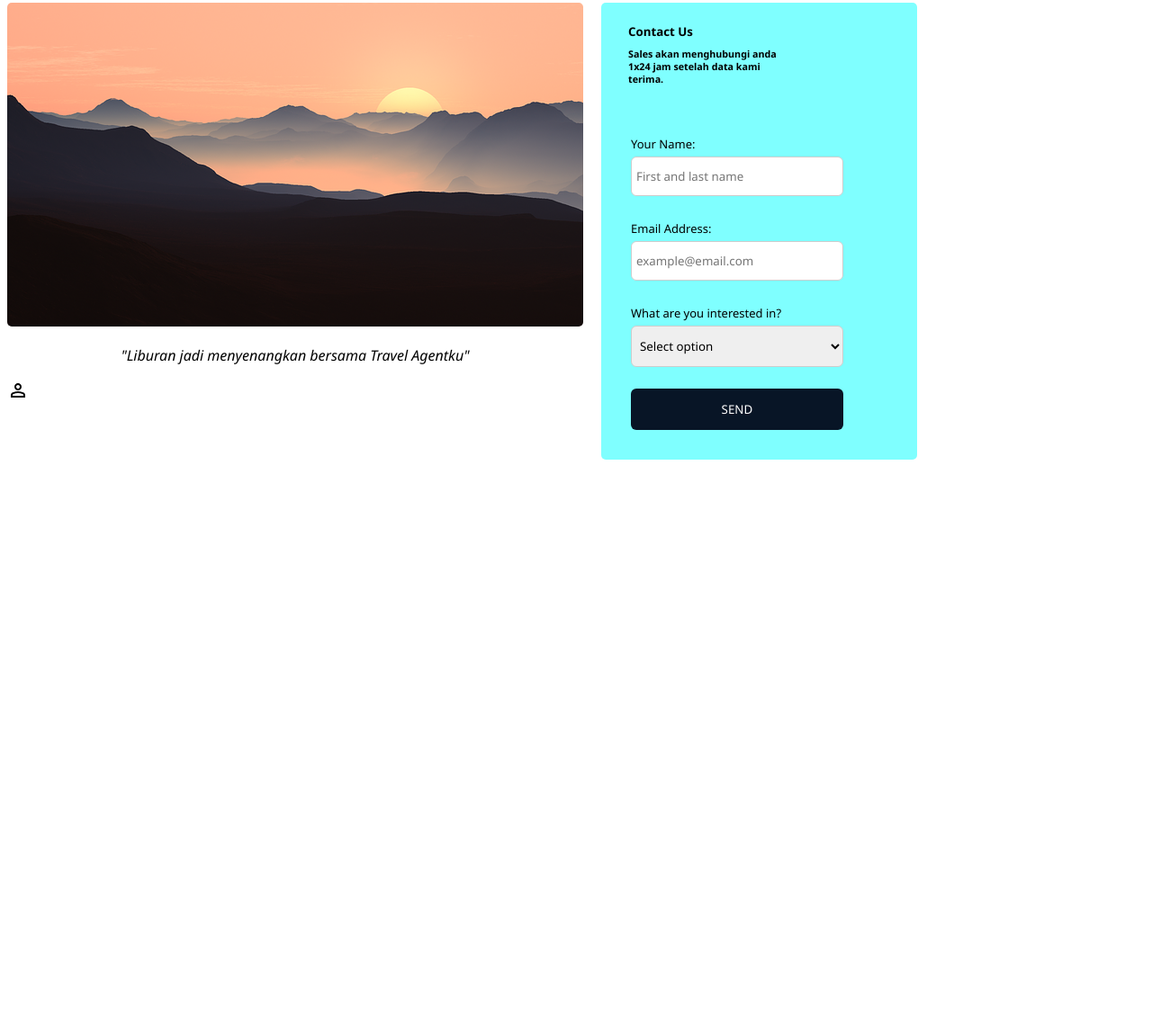
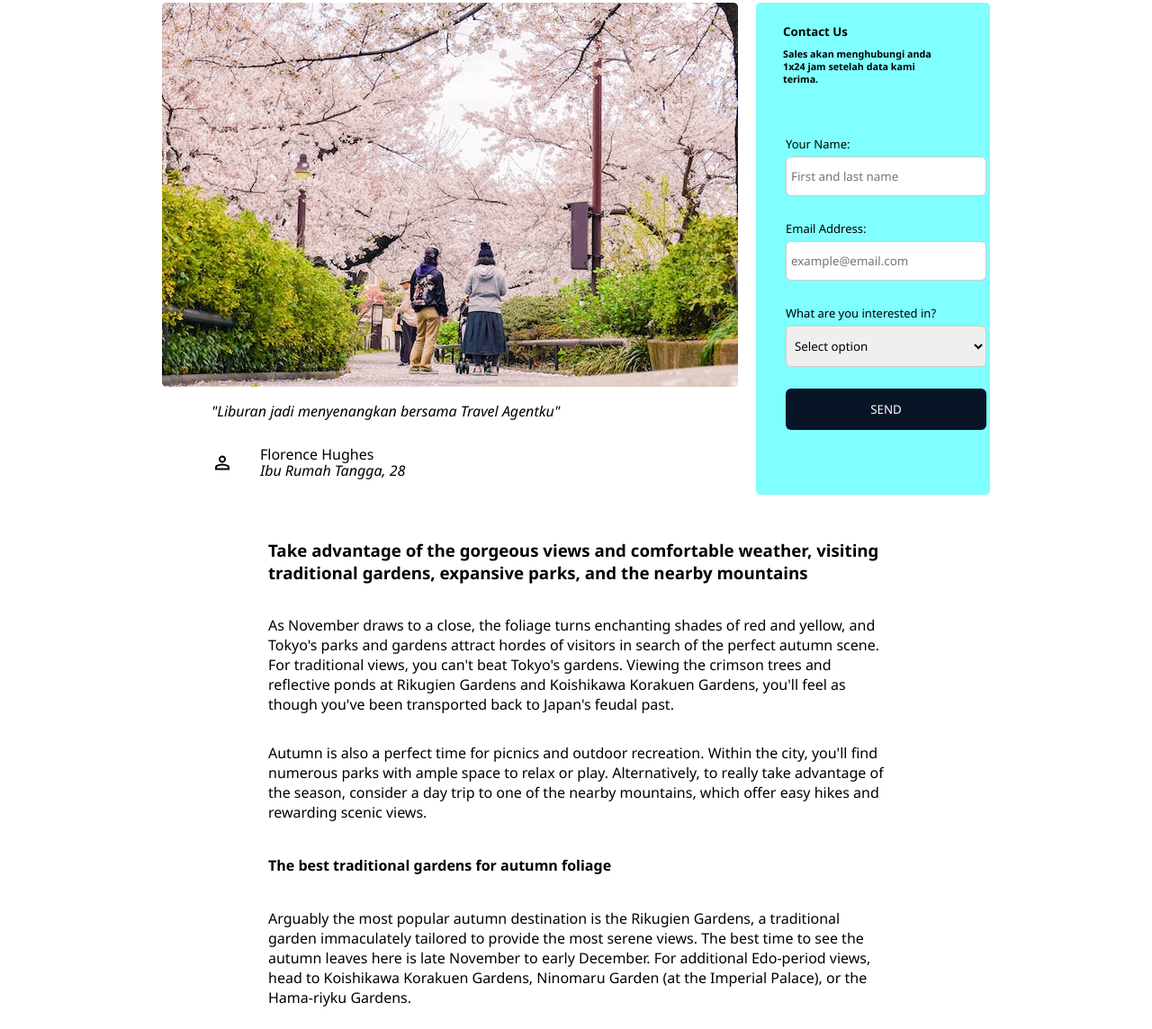
Before and after one commit to revou-fundamental-course/13-nov-23-us12glasses, a plain HTML site: page index.html in a window 1280 px wide. Shown: the part 164-1308 px from the top of the page at 90% size. Before the commit the page ends 800 px from the top, so only its background shows below. Drawn offline with Linux system fonts and the light colour scheme.

Commit message:
make main center, add user review, add detail

```diff
--- a/css/style.css
+++ b/css/style.css
@@ -27,29 +27,58 @@
 }
 
 /* MAIN */
-.main-section {
+.main-top {
     display: flex;
     flex-direction: row;
     gap: 20px;
-    width: 80%;
+    justify-content: center;
+    margin-bottom: 30px;
 }
 
 .review {
-    flex-basis: 60%;
-    flex-grow: 0;
+    display: flex;
+    flex-direction: column;
 }
 
 .review img{
     border-radius: 5px;
 }
 
-.review p {
-    text-align: center;
+.comment {
+    text-align: justify;
+    margin-left: 55px;
+}
+
+.review-user {
+    display: flex;
+    flex-wrap: wrap;
+    margin-top: -5px;
+}
+
+.review-icon {
+    margin-left: 55px;
+}
+
+.review-user-info {
+    display: flex;
+    flex-direction: column;
+}
+
+.review-user-info p {
+    text-align: justify;
+}
+
+.user-name {
+    margin-top: 15px;
+    margin-left: 30px;
+}
+
+.user-stat {
+    margin-top: -20px;
+    margin-left: 30px;
 }
 
 .contact-us {
-    flex-basis: 40%;
-    flex-grow: 0;
     background-color: rgba(0, 255, 255, 0.5);
     border-radius: 5px;
     width: 260px;
@@ -90,3 +119,9 @@
     border-radius: 6px;
     cursor: pointer;
 }
+
+.details {
+    display: flex;
+    flex-direction: column;
+    margin: 0 290px;
+}
--- a/index.html
+++ b/index.html
@@ -21,12 +21,17 @@
             <h4>Your happiness is our happiness</h4>
         </section>
     </header>
-    <main class="main-section">
+    <main>
+        <section class="main-top">
             <section class="review">
-            <img src="assets/mountains.png" alt="mountain">
-            <p><i>"Liburan jadi menyenangkan bersama Travel Agentku"</i></p>
+                <img src="assets/autumn-tokyo.jpg" alt="mountain">
+                <p class="comment"><i>"Liburan jadi menyenangkan bersama Travel Agentku"</i></p>
                 <section class="review-user">
-                <img src="assets/person.svg" alt="user">
+                    <img src="assets/person.svg" alt="user" class="review-icon">
+                    <section class="review-user-info">
+                        <p class="user-name">Florence Hughes</p>
+                        <p class="user-stat"><i>Ibu Rumah Tangga, 28</i></p>
+                    </section>
                 </section>
             </section>
             <section class="contact-us">
@@ -77,6 +82,14 @@
                     </table>
                 </form>
             </section>
+        </section>
+        <section class="details">
+            <h3>Take advantage of the gorgeous views and comfortable weather, visiting traditional gardens, expansive parks, and the nearby mountains</h3>
+            <p>As November draws to a close, the foliage turns enchanting shades of red and yellow, and Tokyo's parks and gardens attract hordes of visitors in search of the perfect autumn scene. For traditional views, you can't beat Tokyo's gardens. Viewing the crimson trees and reflective ponds at Rikugien Gardens and Koishikawa Korakuen Gardens, you'll feel as though you've been transported back to Japan's feudal past.</p>
+            <p>Autumn is also a perfect time for picnics and outdoor recreation. Within the city, you'll find numerous parks with ample space to relax or play. Alternatively, to really take advantage of the season, consider a day trip to one of the nearby mountains, which offer easy hikes and rewarding scenic views.</p>
+            <h4>The best traditional gardens for autumn foliage</h4>
+            <p>Arguably the most popular autumn destination is the Rikugien Gardens, a traditional garden immaculately tailored to provide the most serene views. The best time to see the autumn leaves here is late November to early December. For additional Edo-period views, head to Koishikawa Korakuen Gardens, Ninomaru Garden (at the Imperial Palace), or the Hama-riyku Gardens.</p>
+        </section>
     </main>
 </body>
 </html>
```
Also changed, not shown: assets/autumn-tokyo.jpg (added), assets/mountains.png (deleted), assets/polynesia.jpg (deleted), assets/sunrise.jpg (deleted). Lines whose indentation alone changed are shown as unchanged.
